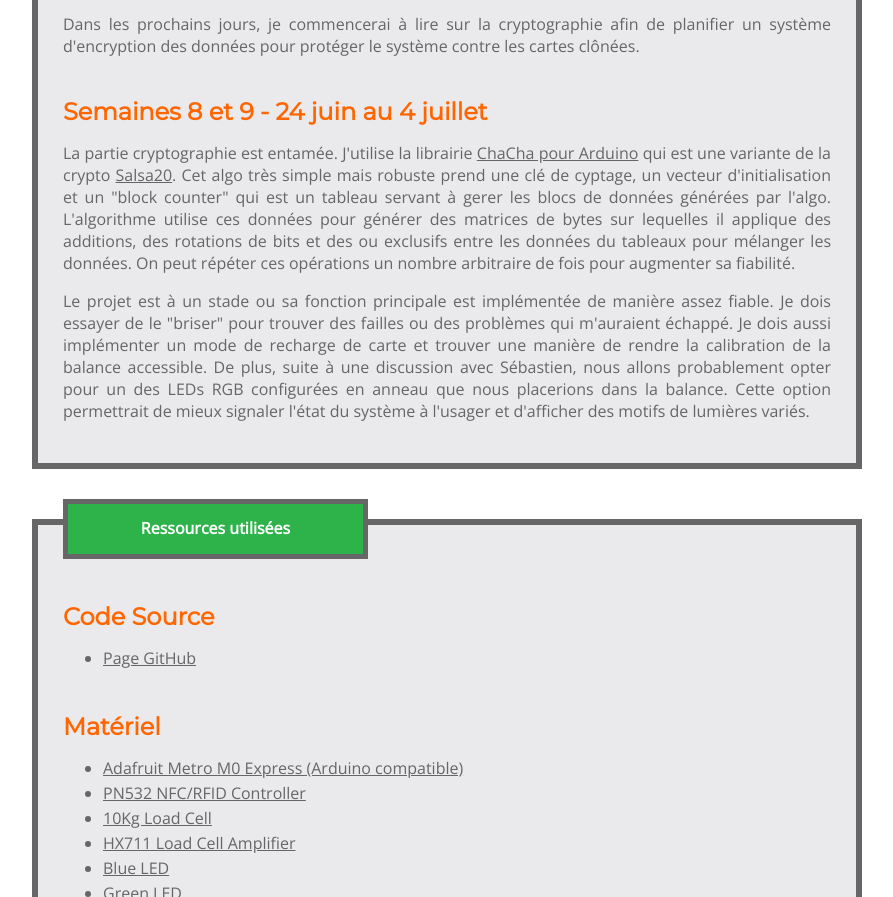
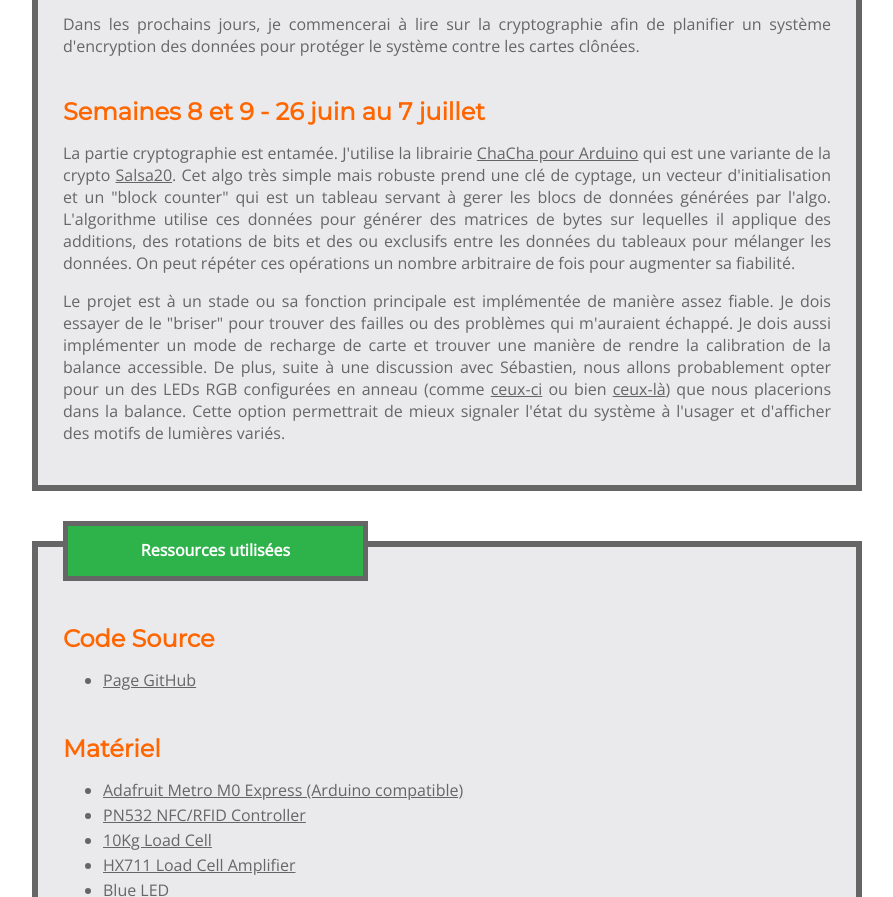
Before and after one commit to csanchez126/IFT3150-Projet-AutoCaf-, a plain HTML site: page docs/index.html in a window 1280 px wide. Shown: the part 5811-6708 px from the top of the page, without its empty margins (321-1214 px from the left). Drawn offline with nearby package versions, Linux system fonts and the light colour scheme.

Commit message:
Modified web site

```diff
--- a/docs/index.html
+++ b/docs/index.html
@@ -152,11 +152,11 @@
 
 				<p>Dans les prochains jours, je commencerai à lire sur la cryptographie afin de planifier un système d'encryption des données pour protéger le système contre les cartes clônées. </p>
 
-				<h2>Semaines 8 et 9 - 24 juin au 4 juillet </h2>
+				<h2>Semaines 8 et 9 - 26 juin au 7 juillet </h2>
 
 				<p>La partie cryptographie est entamée. J'utilise la librairie <a href="https://rweather.github.io/arduinolibs/classChaCha.html">ChaCha pour Arduino</a> qui est une variante de la crypto <a href="http://cr.yp.to/snuffle/salsafamily-20071225.pdf">Salsa20</a>. Cet algo très simple mais robuste prend une clé de cyptage, un vecteur d'initialisation et un "block counter" qui est un tableau servant à gerer les blocs de données générées par l'algo. L'algorithme utilise ces données pour générer des matrices de bytes sur lequelles il applique des additions, des rotations de bits et des ou exclusifs entre les données du tableaux pour mélanger les données. On peut répéter ces opérations un nombre arbitraire de fois pour augmenter sa fiabilité.</p>
 
-				<p>Le projet est à un stade ou sa fonction principale est implémentée de manière assez fiable. Je dois essayer de le "briser" pour trouver des failles ou des problèmes qui m'auraient échappé. Je dois aussi implémenter un mode de recharge de carte et trouver une manière de rendre la calibration de la balance accessible. De plus, suite à une discussion avec Sébastien, nous allons probablement opter pour un des LEDs RGB configurées en anneau que nous placerions dans la balance. Cette option permettrait de mieux signaler l'état du système à l'usager et d'afficher des motifs de lumières variés.</p>
+				<p>Le projet est à un stade ou sa fonction principale est implémentée de manière assez fiable. Je dois essayer de le "briser" pour trouver des failles ou des problèmes qui m'auraient échappé. Je dois aussi implémenter un mode de recharge de carte et trouver une manière de rendre la calibration de la balance accessible. De plus, suite à une discussion avec Sébastien, nous allons probablement opter pour un des LEDs RGB configurées en anneau (comme <a href="https://www.adafruit.com/product/2561">ceux-ci</a> ou bien <a href="https://www.adafruit.com/product/2874">ceux-là</a>) que nous placerions dans la balance. Cette option permettrait de mieux signaler l'état du système à l'usager et d'afficher des motifs de lumières variés.</p>
 
 
 
@@ -182,7 +182,7 @@
 						<li><a href="https://www.sparkfun.com/products/10635">Blue LED</a></li>
 						<li><a href="https://www.sparkfun.com/products/10633">Green LED</a></li>
 						<li><a href="https://www.sparkfun.com/products/10634">Yellow LED</a></li>
-						<li><a href="">LCD Display</a></li>
+						<li><a href="https://www.adafruit.com/product/938">LCD Display</a></li>
 						<li><a href="https://www.makerbot.com/">Imprimante 3D</a></li>
 						<li>Composantes électronique générales: résistors, condensateurs, connecteurs, filage etc.</li>
 					</ul>
```
